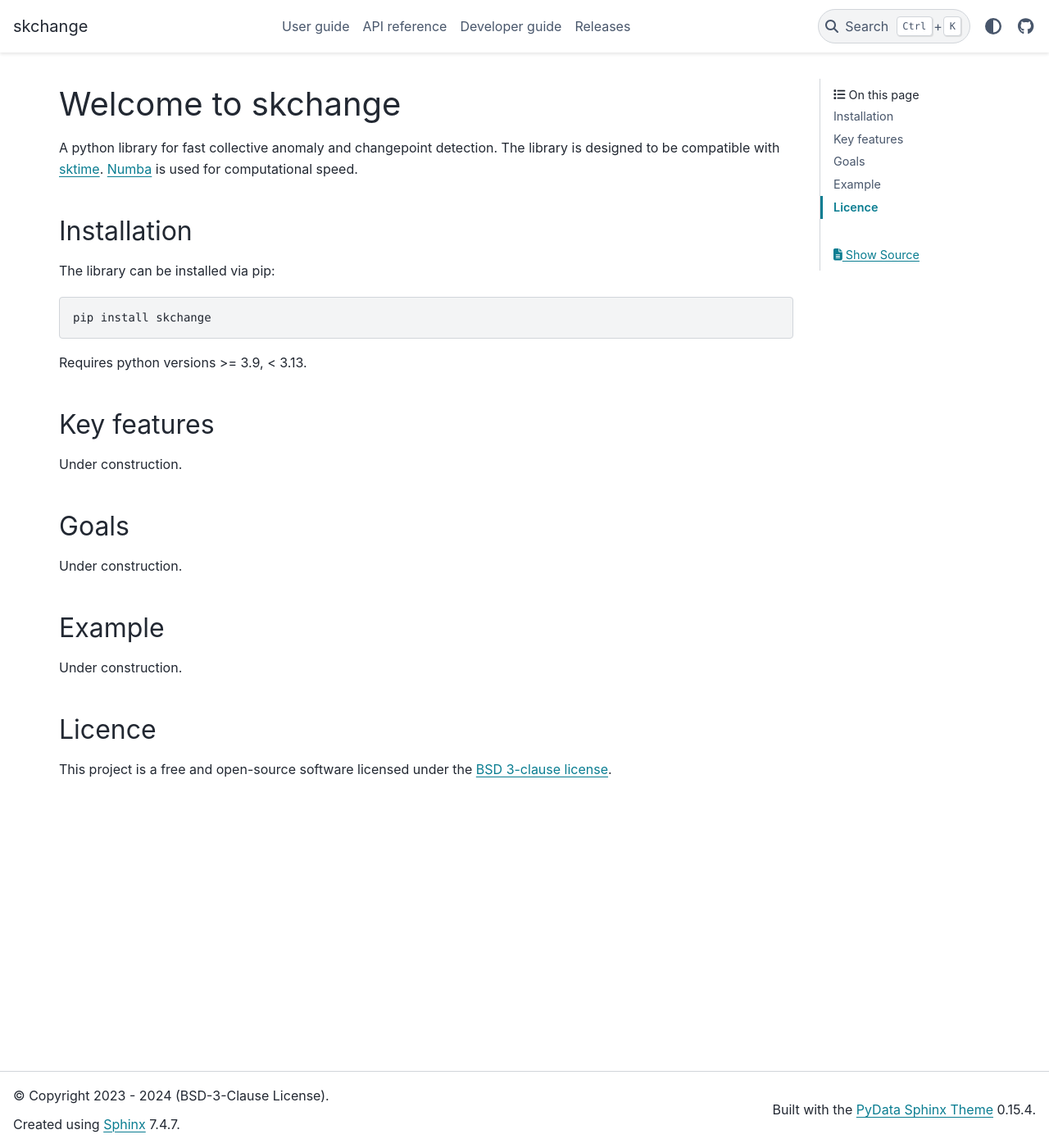
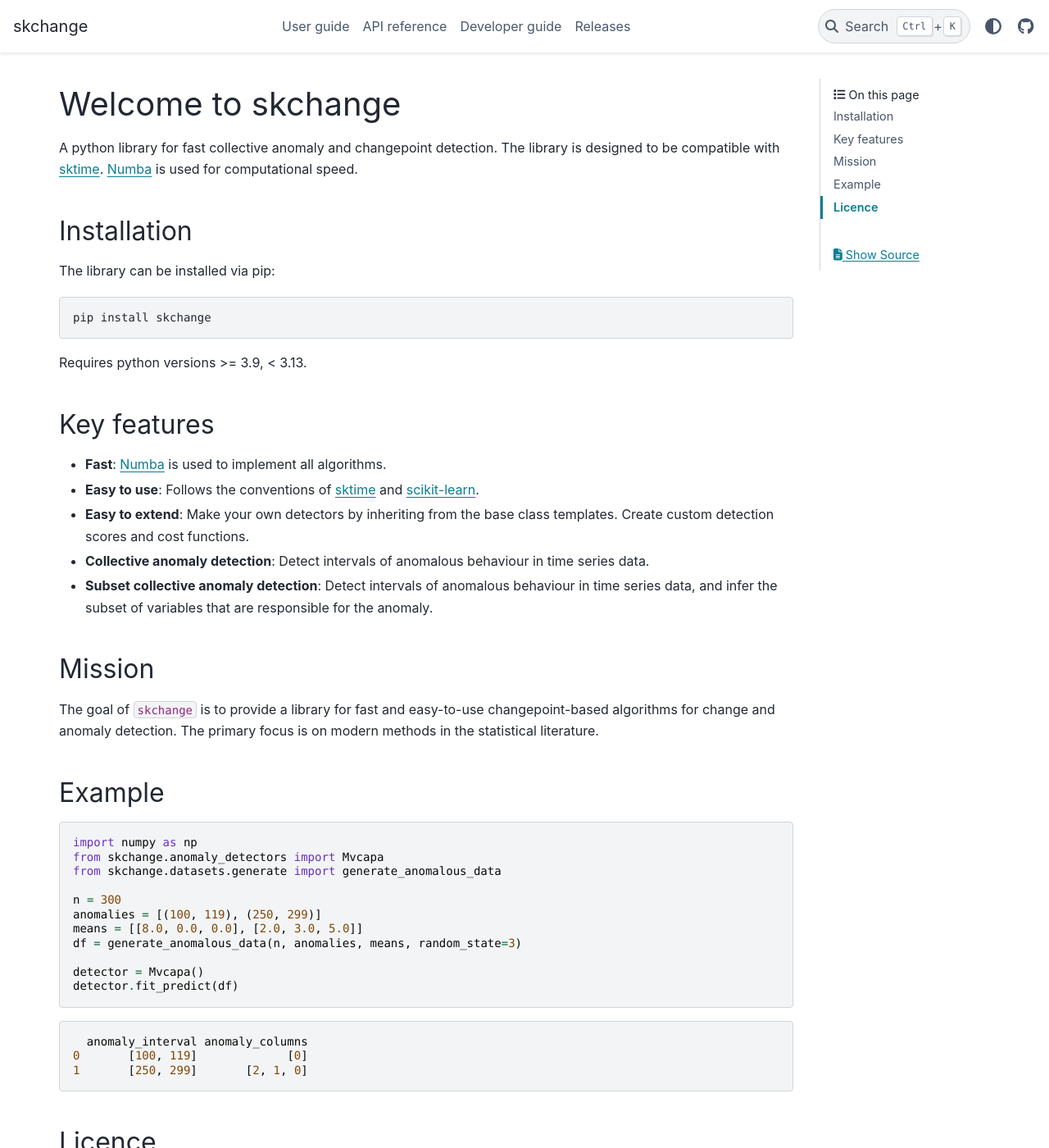
Before and after one commit to NorskRegnesentral/skchange, a Sphinx documentation site: the page built from docs/source/index.rst, in a window 1280 px wide and 1400 px high. Shown: the whole window at 82% size. Built offline with Sphinx 7.4.7 and the PyData theme 0.15.4, drawn with Linux system fonts in a browser that asks for light colours.

Commit message:
docs: add key features, mission and an example

```diff
--- a/docs/source/index.rst
+++ b/docs/source/index.rst
@@ -20,15 +20,40 @@ Requires python versions >= 3.9, < 3.13.
 
 Key features
 ------------
-Under construction.
 
-Goals
------
-Under construction.
+- **Fast**: `Numba <https://numba.readthedocs.io>`_ is used to implement all algorithms.
+- **Easy to use**: Follows the conventions of `sktime <https://www.sktime.net>`_ and `scikit-learn <https://scikit-learn.org>`_.
+- **Easy to extend**: Make your own detectors by inheriting from the base class templates. Create custom detection scores and cost functions.
+- **Collective anomaly detection**: Detect intervals of anomalous behaviour in time series data.
+- **Subset collective anomaly detection**: Detect intervals of anomalous behaviour in time series data, and infer the subset of variables that are responsible for the anomaly.
+
+Mission
+-------
+The goal of ``skchange`` is to provide a library for fast and easy-to-use changepoint-based algorithms for change and anomaly detection.
+The primary focus is on modern methods in the statistical literature.
+
 
 Example
 -------
-Under construction.
+.. code-block:: python
+
+    import numpy as np
+    from skchange.anomaly_detectors import Mvcapa
+    from skchange.datasets.generate import generate_anomalous_data
+
+    n = 300
+    anomalies = [(100, 119), (250, 299)]
+    means = [[8.0, 0.0, 0.0], [2.0, 3.0, 5.0]]
+    df = generate_anomalous_data(n, anomalies, means, random_state=3)
+
+    detector = Mvcapa()
+    detector.fit_predict(df)
+
+.. code-block:: python
+
+      anomaly_interval anomaly_columns
+    0       [100, 119]             [0]
+    1       [250, 299]       [2, 1, 0]
 
 Licence
 -------
```
